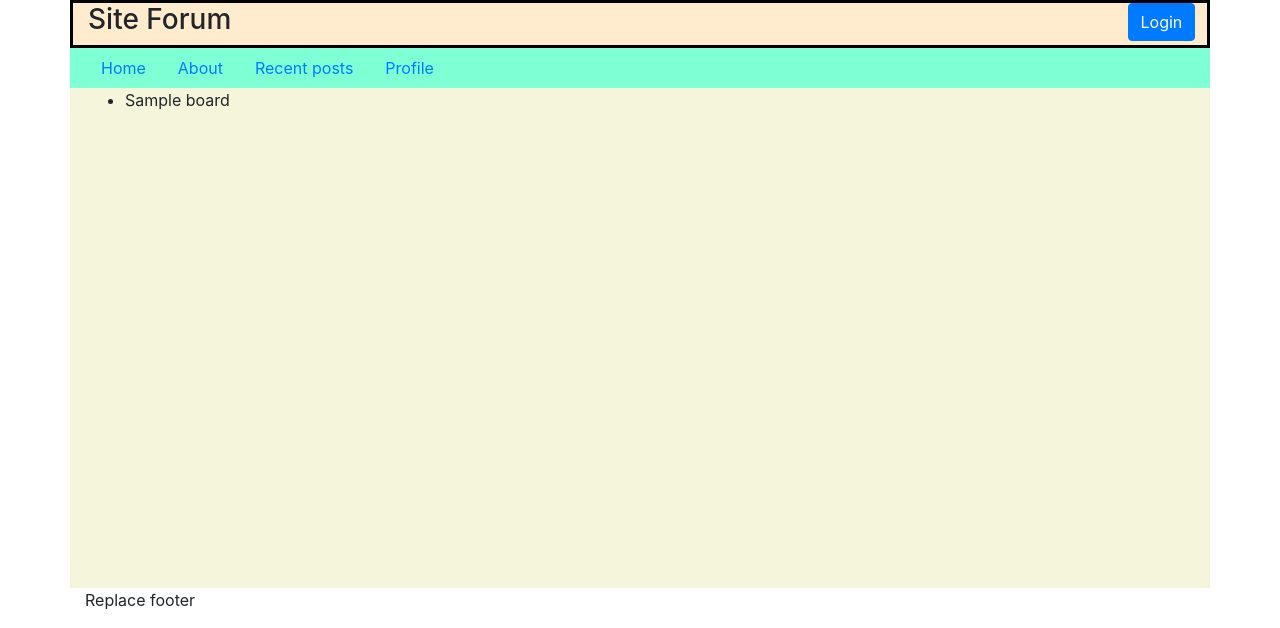
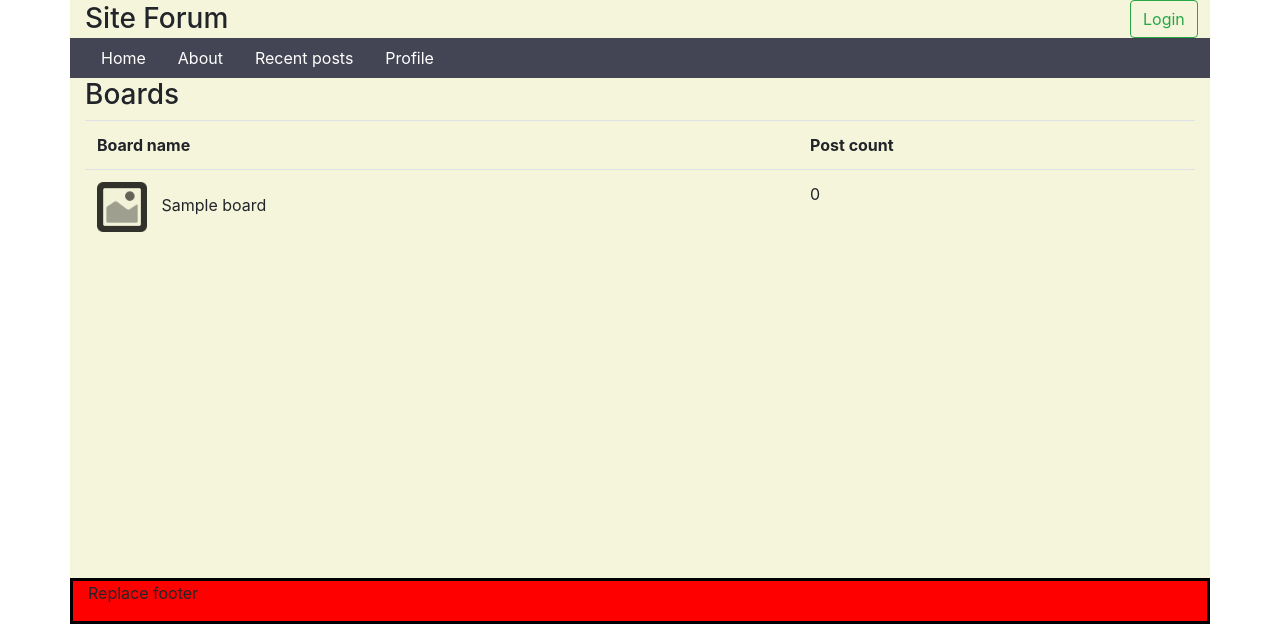
Before and after one commit to SH-anonta/Discussion-Forum, a Django app: page /forum/ in a window 1280 px wide. Shown: the top 628 px of the page. Run offline with Django 3.2, Linux system fonts and the light colour scheme; tables that the repository leaves empty hold one stand-in row (values such as "Sample post"); some libraries are stand-ins or nearby versions.

Commit message:
add placeholder images to static files

```diff
--- a/forum/templates/forum/home_page.html
+++ b/forum/templates/forum/home_page.html
@@ -1,17 +1,41 @@
 {%extends 'forum/layout_base_template.html'%}
+{%load static%}
 
 {%block MainContent%}
 <div class="container">
     <div class="row">
         <div class="col-sm-12">
-        <ul>
+        <h3 class="h3">Boards</h3>
+
+        <table class="table">
+            <tr>
+                <th>Board name</th>
+                <th>Post count</th>
+            </tr>
         {%for board in boards%}
-            <li>{{board.title}}</li>
+            <tr>
+                <td>
+                    <img class='BoardICON' src="{%static 'forum/images/placeholder_icon.png' %}"/>
+                    {{board.title}}
+                </td>
+                <td>0</td>  {#todo put variable here#}
+            </tr>
         {%endfor%}
-        </ul>
+        </table>
 
         </div>
 
     </div>
 </div>
 {%endblock%}
+
+{%block PageStyles%}
+<style>
+    .BoardICON{
+        max-height: 50px;
+        max-width: 50px;
+        margin-right: 10px;
+    }
+</style>
+
+{%endblock%}
--- a/forum/templates/forum/layout_base_template.html
+++ b/forum/templates/forum/layout_base_template.html
@@ -1,4 +1,5 @@
 {%extends 'forum/global_base_template.html'%}
+{%load static%}
 
 {#
 This base template provides a standard layout to all pages
@@ -25,15 +26,15 @@ It also provides default content for Header footer and sidebar
 
             <div id="UserNameT" class="col-sm-3">
             {%if user.is_authenticated%}
-                <p class="text-small text-right ">{{user.username}}</p>
+                <p class="text-small text-right">{{user.username}}</p>
             {%endif%}
             </div>
 
-            <div id="LoginLogoutLinkContainer" class="col-sm-1 ">
+            <div id="LoginLogoutLinkContainer" class="col-sm-1">
                 {%if user.is_authenticated %}
-                    <a id="logoutLNK" class="btn btn-primary" role="button" href="{%url 'forum:logout'%}"> Logout </a>
+                    <a id="logoutLNK" class="login-logout-btn btn btn-outline-danger" role="button" href="{%url 'forum:logout'%}"> Logout </a>
                 {%else%}
-                    <a id="loginLNK" class="btn btn-primary" role="button" href="{%url 'forum:loginpage'%}"> Login </a>
+                    <a id="loginLNK" class="login-logout-btn btn btn-outline-success" role="button" href="{%url 'forum:loginpage'%}"> Login </a>
                 {%endif%}
             </div>
         {%endblock%}
@@ -78,7 +79,7 @@ It also provides default content for Header footer and sidebar
 </div>
 
 <style>
-//This style is for debugging only
+/*This style is for debugging only*/
 
 #footer{
     border-style: solid;
@@ -86,15 +87,6 @@ It also provides default content for Header footer and sidebar
     background-color: red;
 }
 
-#header{
-    border-style: solid;
-    border-color: black;
-    background-color: blanchedalmond;
-}
-
-#navigation{
-    background-color: aquamarine;
-}
 
 #main_content{
     min-height: 500px;
@@ -103,4 +95,35 @@ It also provides default content for Header footer and sidebar
 
 
 </style>
+
+<style>
+/* actual styles of this page*/
+
+#header{
+    background-color: beige;
+}
+
+#header *{
+    margin-top: auto;
+    margin-bottom: auto;
+}
+
+#navigation{
+    background-color: #444554;
+}
+
+#navigation *{
+    color: white;
+}
+
+#HeaderLOGO{
+    width: 500px;
+    height: 300px;
+}
+
+
+
+</style>
+
+
 {%endblock%}
```
Also changed, not shown: functional_tests/test_board_post_reply.py (added, +10 -0 lines), forum/static/forum/images/placeholder_icon.png (added), forum/static/forum/images/placeholder_logo.png (added).
